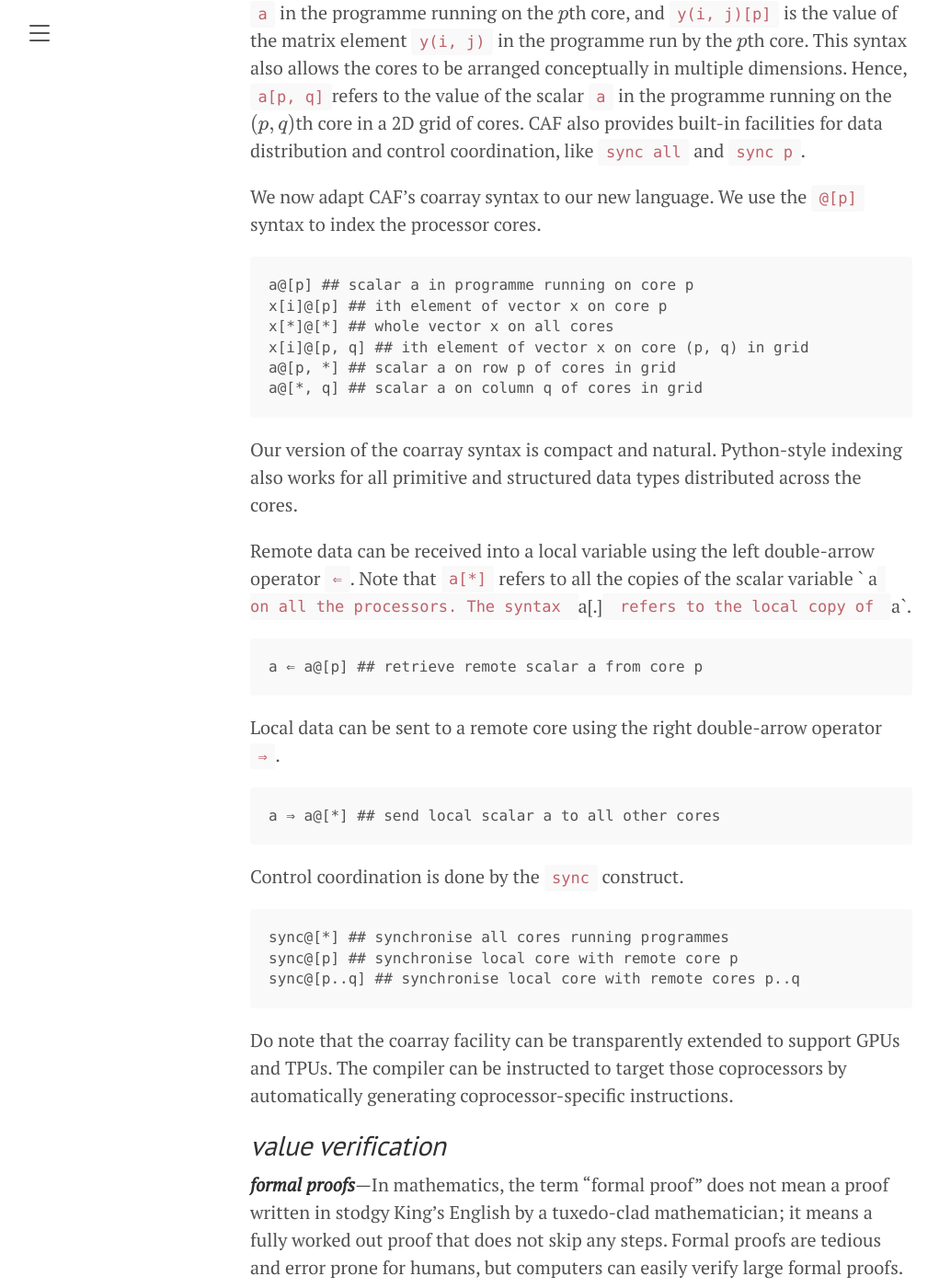
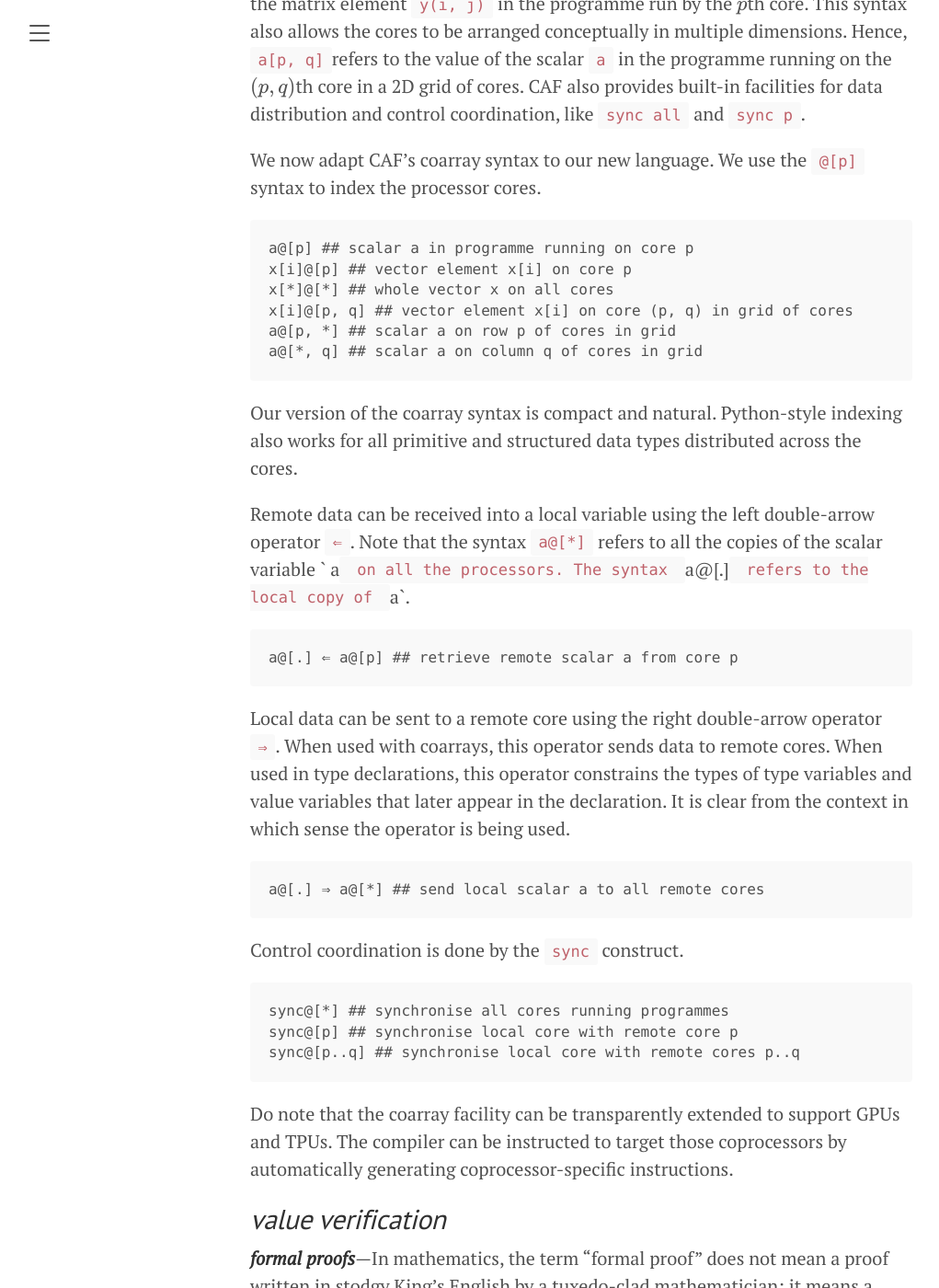
Before and after one commit to amenzwa/amenzwa.github.io, a Jekyll site: the page built from stem/PL/FortranModernisation.md, in a window 1280 px wide and 1400 px high, scrolled down 56374 px. Shown: the whole window at 92% size, without its empty margins (8-1029 px from the left). Built offline with Jekyll 4.4.1, drawn with Linux system fonts in a browser that asks for light colours; our own code applies the rules of GitHub Pages for plain Markdown files; formulas are drawn with MathJax 3.

Commit message:
finish editing Fortran modernisation

````diff
--- a/stem/PL/FortranModernisation.md
+++ b/stem/PL/FortranModernisation.md
@@ -912,25 +910,25 @@ We now adapt CAF's coarray syntax to our new language. We use the `@[p]` syntax
 
 ```
 a@[p] ## scalar a in programme running on core p
-x[i]@[p] ## ith element of vector x on core p
+x[i]@[p] ## vector element x[i] on core p
 x[*]@[*] ## whole vector x on all cores
-x[i]@[p, q] ## ith element of vector x on core (p, q) in grid
+x[i]@[p, q] ## vector element x[i] on core (p, q) in grid of cores
 a@[p, *] ## scalar a on row p of cores in grid
 a@[*, q] ## scalar a on column q of cores in grid
 ```
 
 Our version of the coarray syntax is compact and natural. Python-style indexing also works for all primitive and structured data types distributed across the cores.
 
-Remote data can be received into a local variable using the left double-arrow operator `⇐`. Note that `a[*]` refers to all the copies of the scalar variable ` a` on all the processors. The syntax `a[.]` refers to the local copy of `a`.
+Remote data can be received into a local variable using the left double-arrow operator `⇐`. Note that the syntax `a@[*]` refers to all the copies of the scalar variable ` a` on all the processors. The syntax `a@[.]` refers to the local copy of `a`.
 
 ```
-a ⇐ a@[p] ## retrieve remote scalar a from core p
+a@[.] ⇐ a@[p] ## retrieve remote scalar a from core p
 ```
 
-Local data can be sent to a remote core using the right double-arrow operator `⇒`.
+Local data can be sent to a remote core using the right double-arrow operator `⇒`. When used with coarrays, this operator sends data to remote cores. When used in type declarations, this operator constrains the types of type variables and value variables that later appear in the declaration. It is clear from the context in which sense the operator is being used.
 
 ```
-a ⇒ a@[*] ## send local scalar a to all other cores
+a@[.] ⇒ a@[*] ## send local scalar a to all remote cores
 ```
 
 Control coordination is done by the `sync` construct.
````
Also changed, not shown: other parts of stem/PL/FortranModernisation.md (+0 -2 lines).
